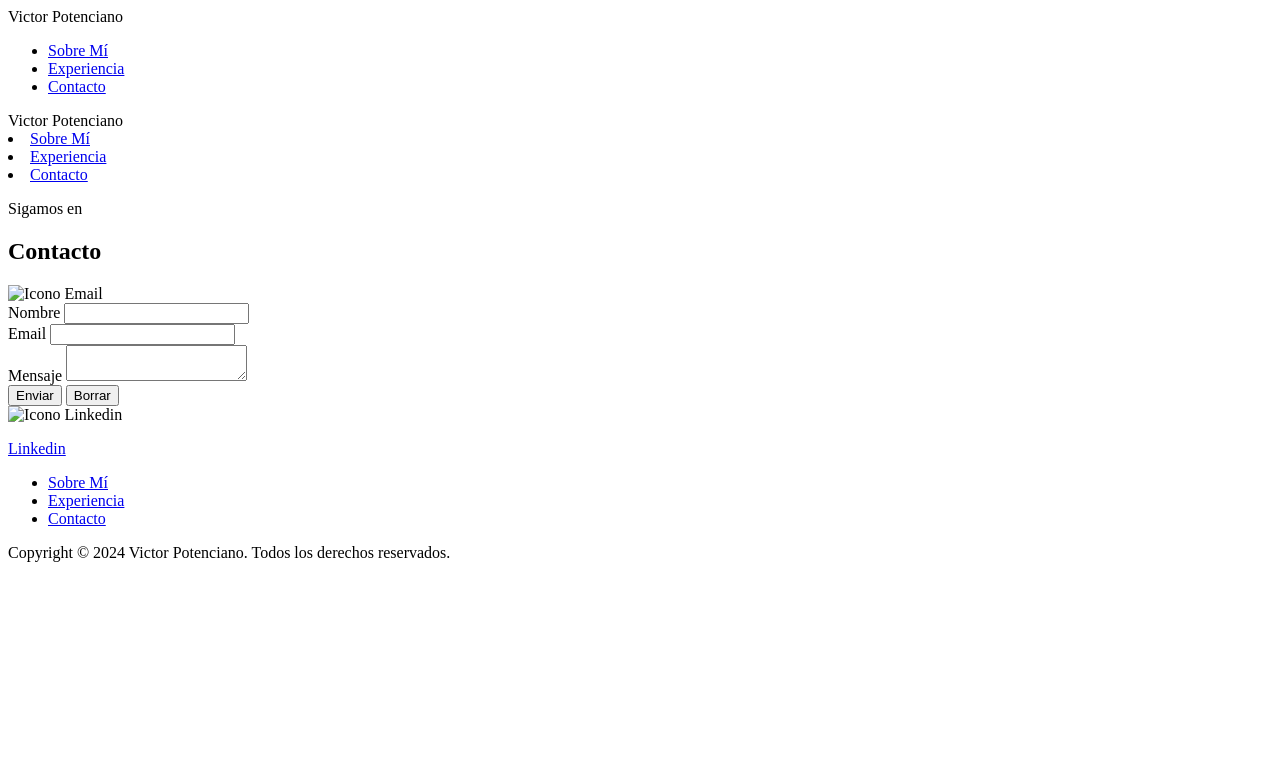
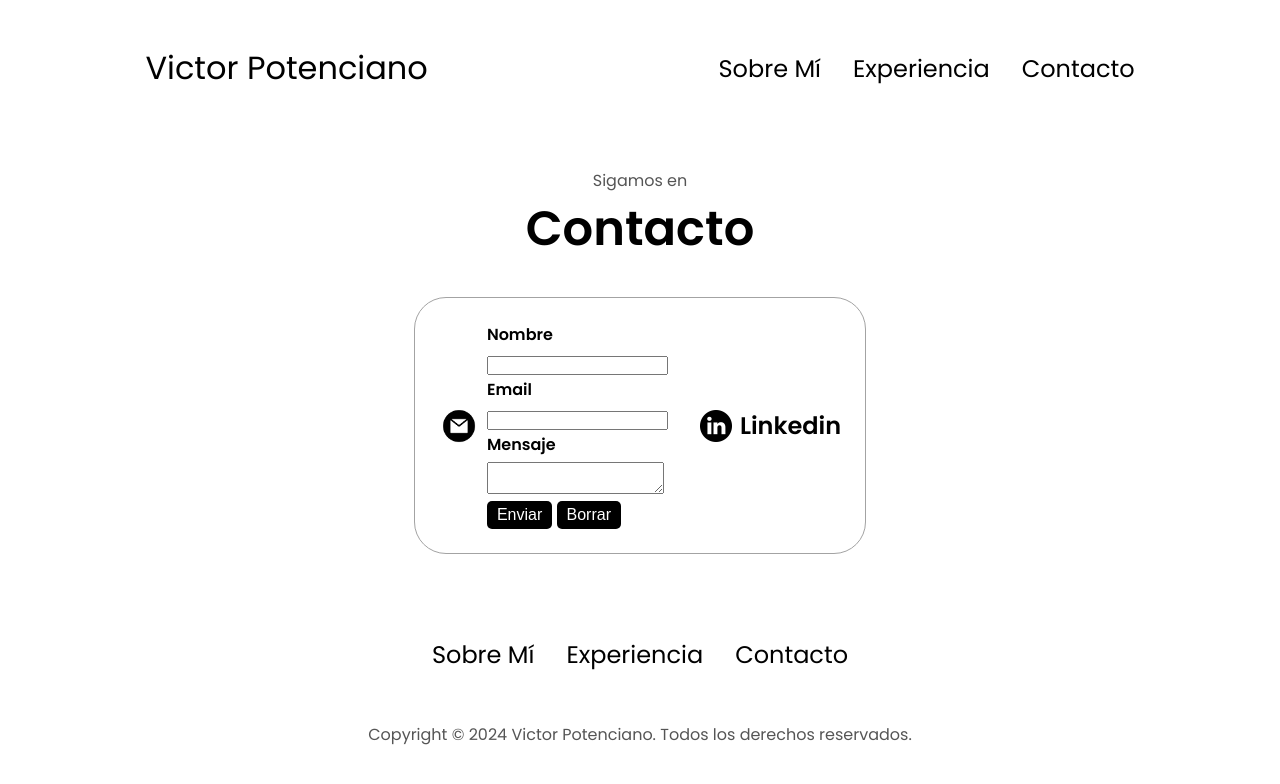
Before and after one commit to VictorPotenciano/DAWEU2E1, a plain HTML site: page html/contact.html in a window 1280 px wide. Drawn offline with Linux system fonts and the light colour scheme; the site is published under a folder, as on GitHub Pages, so addresses that start at the root find nothing.

Commit message:
Cambios finales

```diff
--- a/html/contact.html
+++ b/html/contact.html
@@ -4,8 +4,8 @@
     <meta charset="UTF-8">
     <meta name="viewport" content="width=device-width, initial-scale=1.0">
     <title>Portfolio Victor Potenciano</title>
-    <link rel="stylesheet" href="/css/style.css" />
-    <link rel="stylesheet" href="/css/mediaqueries.css" />
+    <link rel="stylesheet" href="../css/style.css" />
+    <link rel="stylesheet" href="../css/mediaqueries.css" />
 </head>
 <body>
     <!-- NAVBAR -->
@@ -13,9 +13,9 @@
         <div class="logo">Victor Potenciano</div>
         <div>
           <ul class="nav-links">
-            <li><a href="/index.html#about">Sobre Mí</a></li>
-            <li><a href="/index.html#experience">Experiencia</a></li>
-            <li><a href="/html/contact.html">Contacto</a></li>
+            <li><a href="../index.html#about">Sobre Mí</a></li>
+            <li><a href="../index.html#experience">Experiencia</a></li>
+            <li><a href="#contact">Contacto</a></li>
           </ul>
         </div>
       </nav>
@@ -29,9 +29,9 @@
             <span></span>
           </div>
           <div class="menu-links">
-            <li><a href="/index.html#about" onclick="toggleMenu()">Sobre Mí</a></li>
-            <li><a href="/index.html#experience" onclick="toggleMenu()">Experiencia</a></li>
-            <li><a href="/html/contact.html" onclick="toggleMenu()">Contacto</a></li>
+            <li><a href="../index.html#about" onclick="toggleMenu()">Sobre Mí</a></li>
+            <li><a href="../index.html#experience" onclick="toggleMenu()">Experiencia</a></li>
+            <li><a href="../html/contact.html" onclick="toggleMenu()">Contacto</a></li>
           </div>
         </div>
       </nav>
@@ -42,7 +42,7 @@
         <div class="contact-info-upper-container">
           <div class="contact-info-container">
             <img
-              src="/assets/email.png"
+              src="../assets/email.png"
               alt="Icono Email"
               class="icon contact-icon email-icon"
             />
@@ -69,7 +69,7 @@
           </div>
           <div class="contact-info-container">
             <img
-              src="/assets/linkedin.png"
+              src="../assets/linkedin.png"
               alt="Icono Linkedin"
               class="icon contact-icon"
             />
@@ -86,8 +86,8 @@
         <nav>
           <div class="nav-link-container">
             <ul class="nav-links">
-              <li><a href="#about">Sobre Mí</a></li>
-              <li><a href="#experience">Experiencia</a></li>
+              <li><a href="../index.html#about">Sobre Mí</a></li>
+              <li><a href="../index.html#experience">Experiencia</a></li>
               <li><a href="#contact">Contacto</a></li>
             </ul>
           </div>
@@ -97,6 +97,6 @@
         </p>
       </footer>
 
-      <script src="/js/script.js"></script>
+      <script src="./js/script.js"></script>
 </body>
 </html>
```
Also changed, not shown: index.html (+4 -4 lines).
